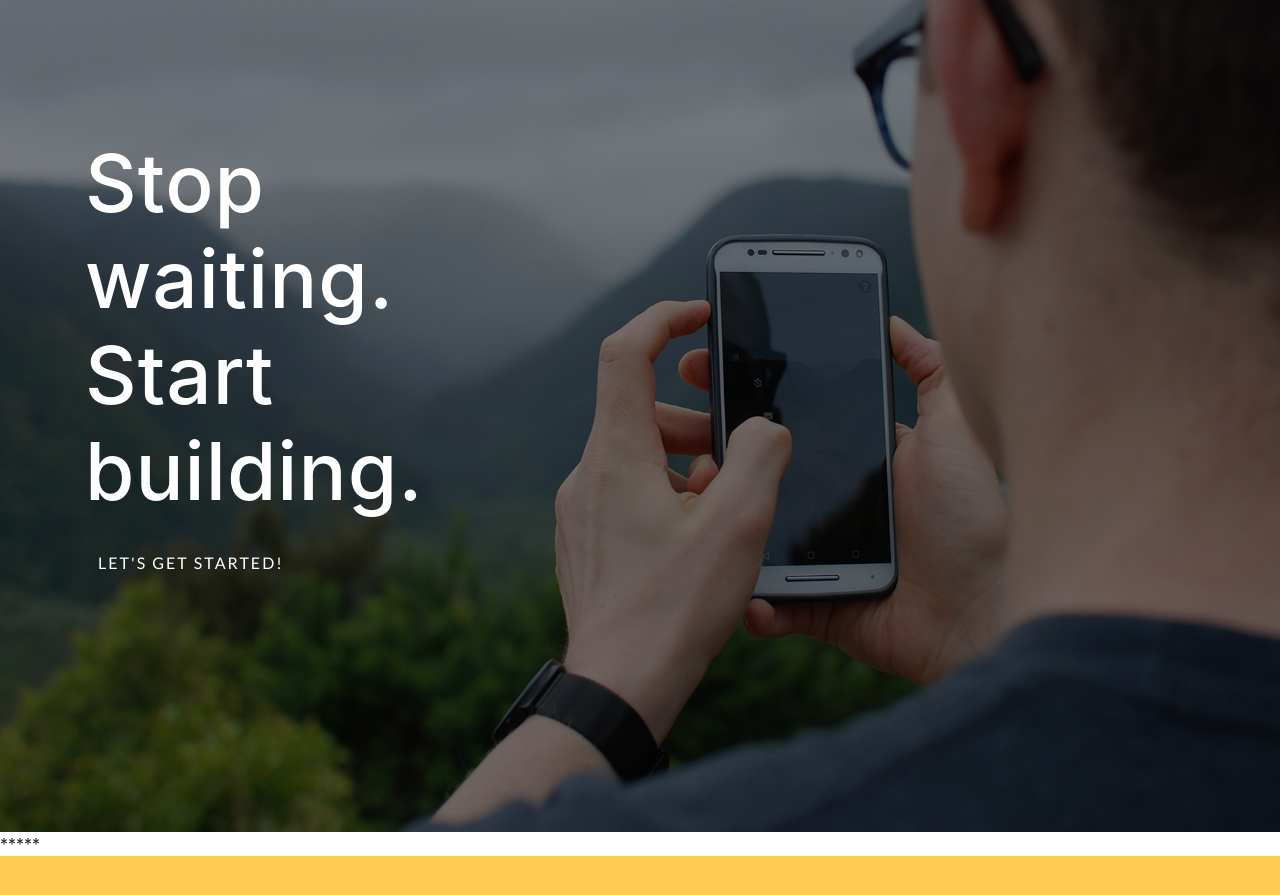
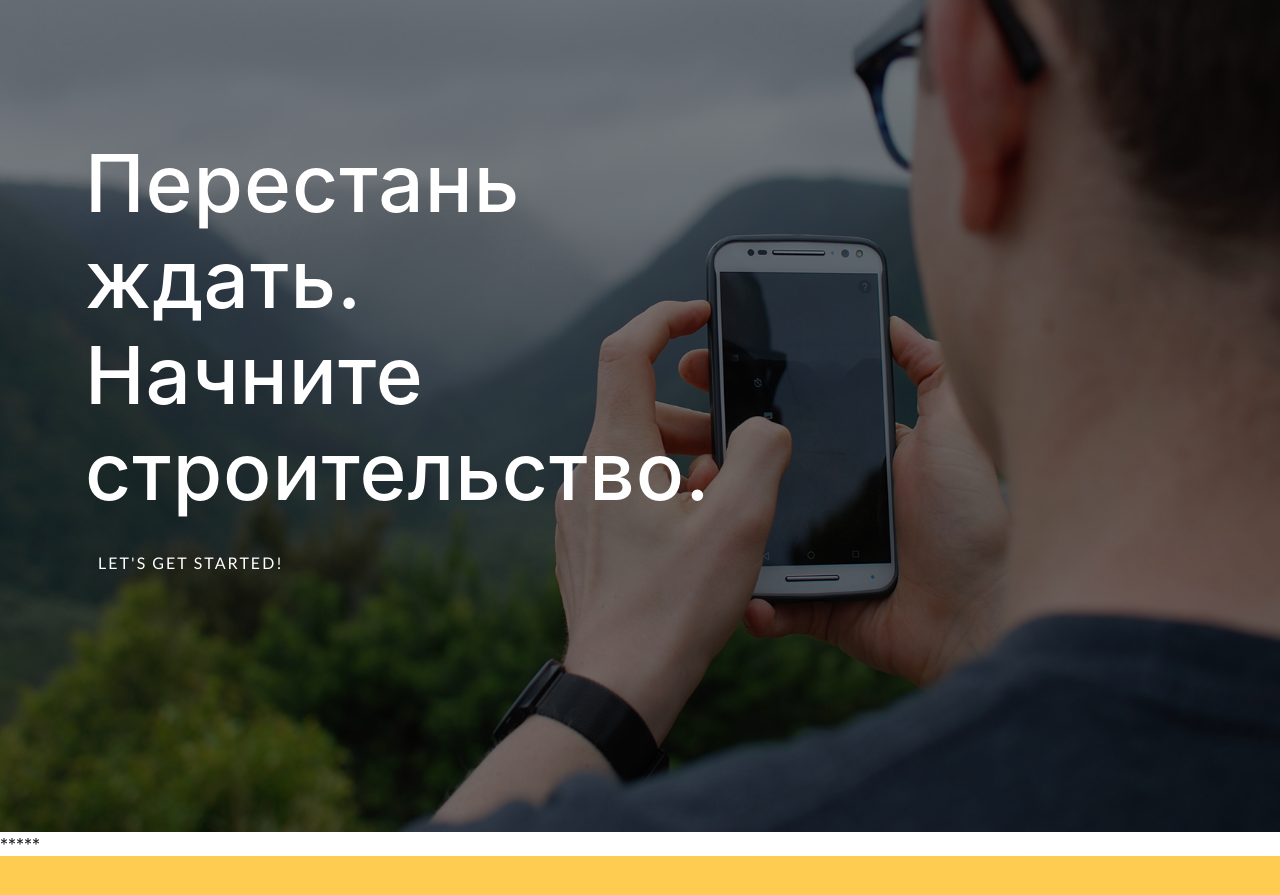
Before and after one commit to Fohjok/Repozitory1, a website with bundled scripts: page index.html in a window 1280 px wide. Shown: the part 2440-3335 px from the top of the page. Built offline with nearby package versions, Linux system fonts and the light colour scheme; a web font is replaced by a local one.

Commit message:
editblockdonwlode1

```diff
--- a/index.html
+++ b/index.html
@@ -160,7 +160,7 @@
     <section class="cta">
       <div class="cta-content">
         <div class="container">
-          <h2>Stop waiting.<br>Start building.</h2>
+          <h2>Перестань ждать.<br>Начните строительство.</h2>
           <a href="#contact" class="btn btn-outline btn-xl js-scroll-trigger">Let's Get Started!</a>
         </div>
       </div>
```
